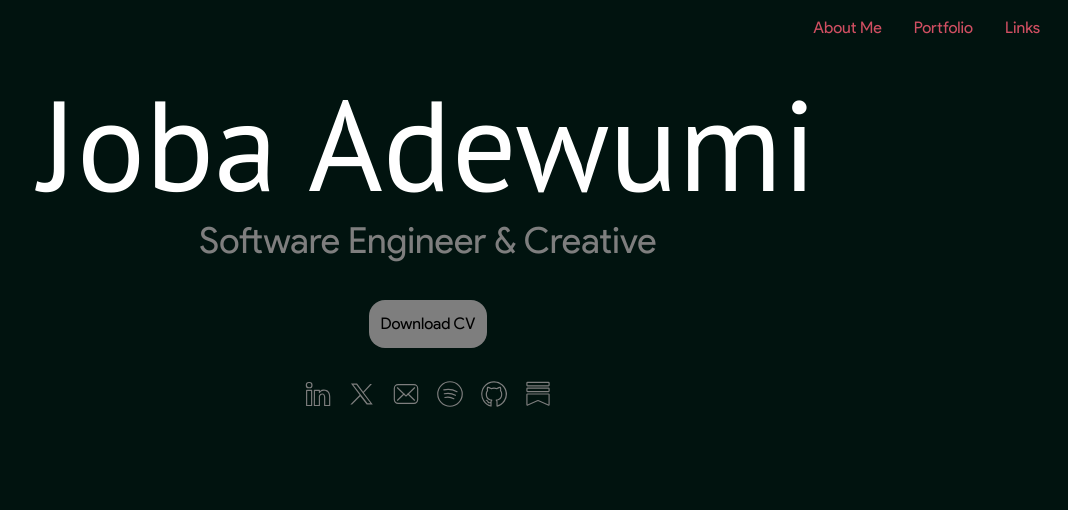
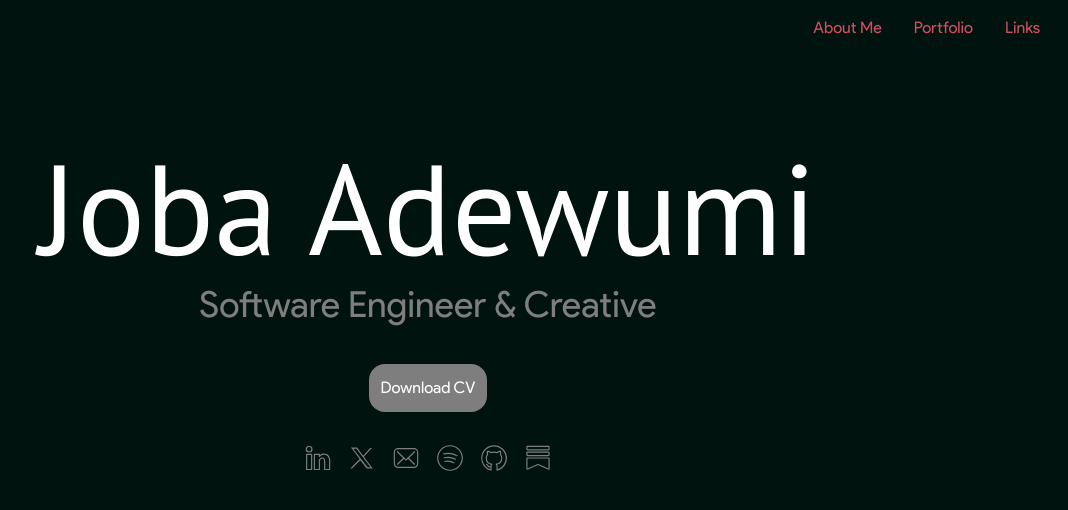
Before and after one commit to JobaAdewumi/portfolio-v2, a SvelteKit app: page / in a window 1280 px wide. Shown: the top 510 px of the page, without its empty margins (212-1280 px from the left). Built offline with nearby package versions, Linux system fonts and the light colour scheme.

Commit message:
Modified home page padding and button text color

```diff
--- a/src/routes/+page.svelte
+++ b/src/routes/+page.svelte
@@ -45,7 +45,7 @@
 
 <Navbar />
 
-<section class="min-h-screen mx-7 mb-3 mt-20 md:mx-12">
+<section class="mx-7 mb-3 mt-36 md:mx-12">
 	<div>
 		<h2 class="my-3 text-white text-center font-pT text-6xl md:text-8xl xl:text-9xl">
 			Joba Adewumi
@@ -65,7 +65,7 @@
 	</div>
 	<div class="mb-5 mt-7 flex items-center justify-center">
 		<a href="/Joba-Adewumi-Resume.pdf" download>
-			<button class="h-auto w-auto rounded-2xl bg-customGrey hover:bg-customGreen px-3 py-3 font-productSans" type="button">Download CV</button>
+			<button class="h-auto text-white w-auto rounded-2xl bg-customGrey hover:bg-customGreen px-3 py-3 font-productSans" type="button">Download CV</button>
 		</a>
 	</div>
 
--- a/src/routes/portfolio/+page.svelte
+++ b/src/routes/portfolio/+page.svelte
@@ -186,7 +186,7 @@
 				{/if}
 				<div class="mb-5 mt-3 flex justify-center">
 					<button
-						class="h-auto w-auto rounded-2xl bg-customGrey px-3 py-3 font-productSans transition-all duration-300 hover:bg-customGreen"
+						class="h-auto w-auto rounded-2xl bg-customGrey px-3 py-3 font-productSans transition-all duration-300 text-white hover:bg-customGreen"
 						type="button"
 					>
 						<a target="_blank" rel="noopener noreferrer" href={link}>{cta}</a>
```
